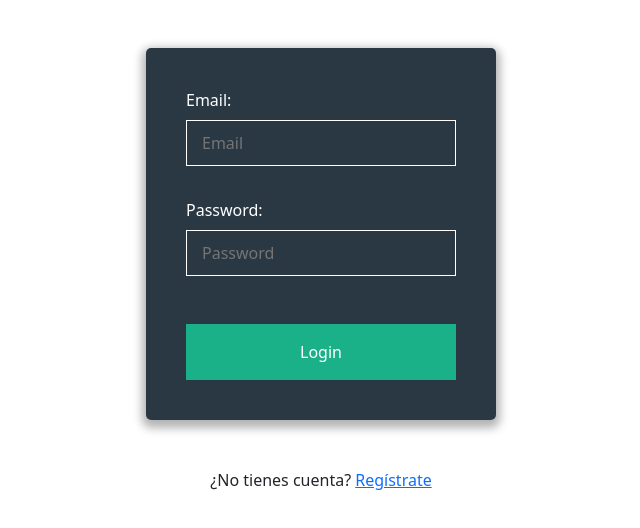
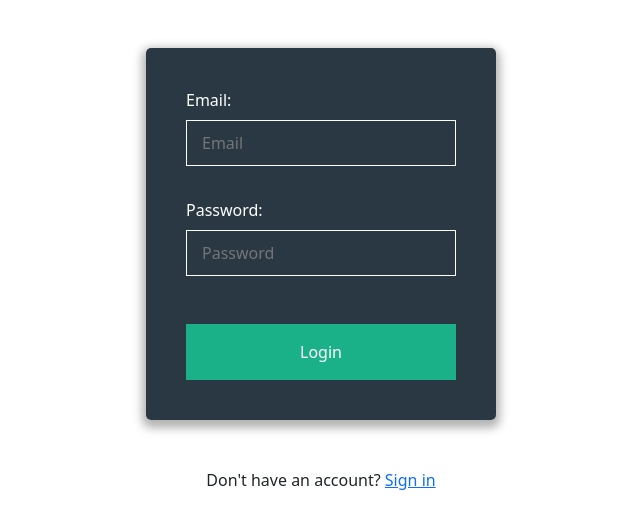
Before and after one commit to ariel-ams/photos-front, a Vue app: page /login in a window 1280 px wide. Shown: the top 528 px of the page, without its empty margins (319-959 px from the left). Built offline with nearby package versions, Linux system fonts and the light colour scheme.

Commit message:
Change the language of the text to english

```diff
--- a/src/components/Login.vue
+++ b/src/components/Login.vue
@@ -22,8 +22,8 @@
       <input class="form-submit" type="submit" value="Login">
     </form>
 
-    <p class="msg">¿No tienes cuenta?
-      <router-link to="/signin">Regístrate</router-link>
+    <p class="msg">Don't have an account?
+      <router-link to="/signin">Sign in</router-link>
     </p>
   </div>
 </template>
```
